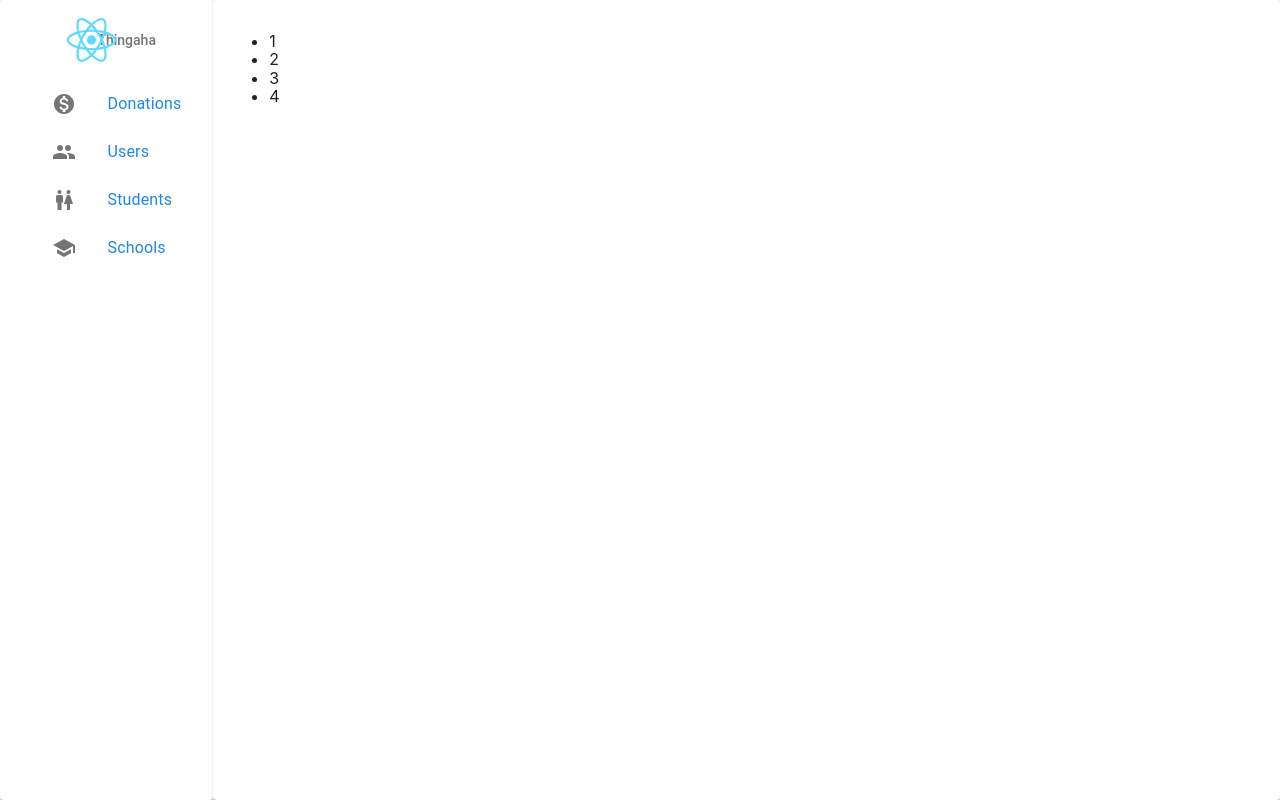
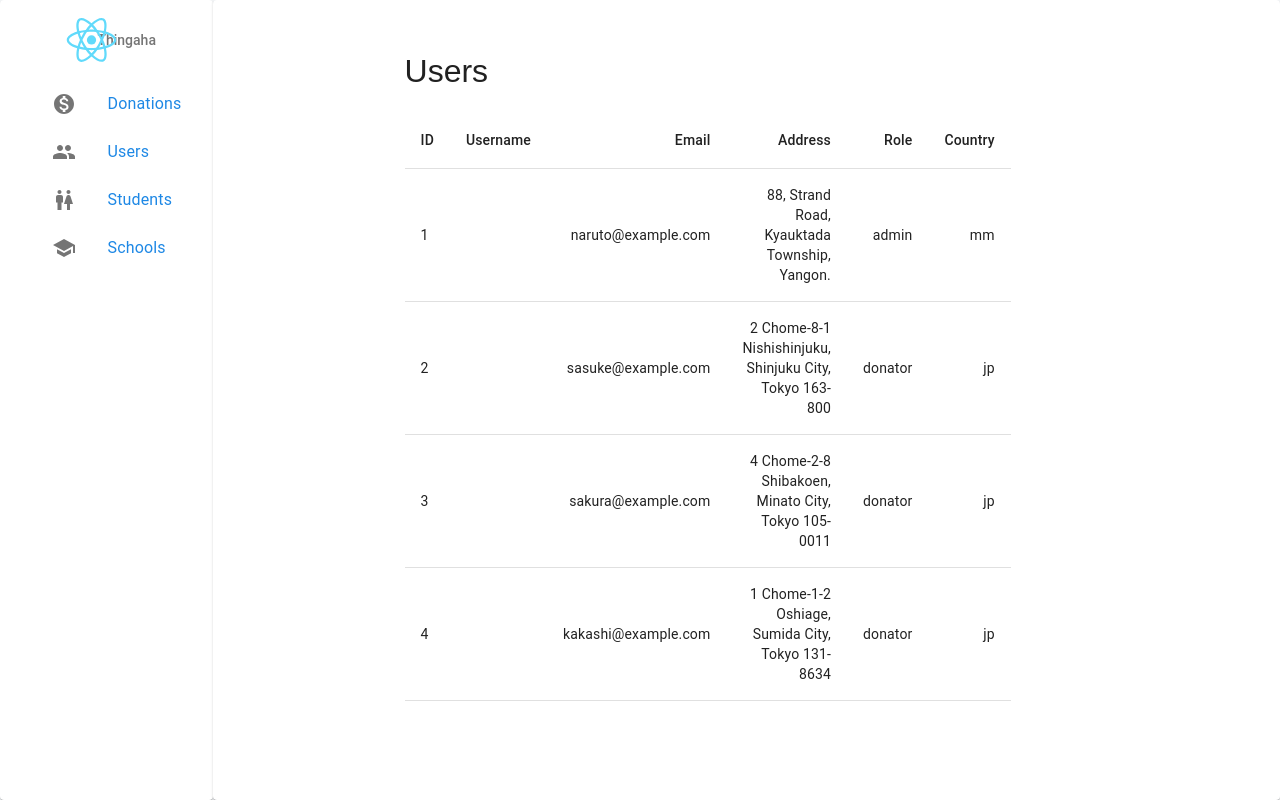
Before and after one commit to thingaha/thingaha-web, a React (Create React App) app in the folder frontend/: page /users in a window 1280 px wide. Built offline with nearby package versions, Linux system fonts and the light colour scheme.

Commit message:
Added redux thunk and render usres with table view

```diff
--- a/frontend/package.json
+++ b/frontend/package.json
@@ -15,6 +15,7 @@
     "react-router-dom": "^5.2.0",
     "react-scripts": "3.4.1",
     "redux": "^4.0.5",
+    "redux-thunk": "^2.3.0",
     "styled-components": "^5.1.1",
     "styled-normalize": "^8.0.7"
   },
--- a/frontend/src/components/layouts/ContentView.js
+++ b/frontend/src/components/layouts/ContentView.js
@@ -1,6 +1,7 @@
 import React from 'react'
 import styled from 'styled-components'
 import { Grid, Paper } from '@material-ui/core'
+import { media } from '../../styles/variables'
 
 const View = styled(Paper)`
   height: auto;
@@ -9,10 +10,21 @@ const View = styled(Paper)`
   padding: 1rem;
 `
 
+const Wrapper = styled.div`
+  width: 100%;
+  margin: 1rem auto;
+
+  ${media.tabletPortraitUp} {
+    width: 70%;
+  }
+`
+
 const ContentView = (props) => {
   return (
     <Grid container item xs={10} direction="column">
-      <View>{props.children}</View>
+      <View>
+        <Wrapper>{props.children}</Wrapper>
+      </View>
     </Grid>
   )
 }
--- a/frontend/src/components/users/Users.js
+++ b/frontend/src/components/users/Users.js
@@ -1,6 +1,21 @@
 import React, { useEffect } from 'react'
 import { connect } from 'react-redux'
-import { GET_ALL_USERS } from '../../store/actions/users'
+import styled from 'styled-components'
+import { fetchUsers } from '../../store/actions/users'
+import Table from '@material-ui/core/Table'
+import TableBody from '@material-ui/core/TableBody'
+import TableCell from '@material-ui/core/TableCell'
+import TableHead from '@material-ui/core/TableHead'
+import TableRow from '@material-ui/core/TableRow'
+import Paper from '@material-ui/core/Paper'
+
+const Wrapper = styled.div`
+  width: 70%;
+  display: flex;
+  flex-direction: column;
+  justify-content: center;
+  padding: 0 20px;
+`
 
 const Users = ({ users: { users }, getAllUsers }) => {
   useEffect(() => {
@@ -8,11 +23,35 @@ const Users = ({ users: { users }, getAllUsers }) => {
   }, [])
 
   return (
-    <ul>
-      {users.map((user) => {
-        return <li>{user.id}</li>
-      })}
-    </ul>
+    <Wrapper component={Paper}>
+      <h1>Users</h1>
+      <Table aria-label="simple table">
+        <TableHead>
+          <TableRow>
+            <TableCell align="right">ID</TableCell>
+            <TableCell align="right">Username</TableCell>
+            <TableCell align="right">Email</TableCell>
+            <TableCell align="right">Address</TableCell>
+            <TableCell align="right">Role</TableCell>
+            <TableCell align="right">Country</TableCell>
+          </TableRow>
+        </TableHead>
+        <TableBody>
+          {users.map((user) => (
+            <TableRow key={user.id}>
+              <TableCell component="th" scope="row">
+                {user.id}
+              </TableCell>
+              <TableCell align="right">{user.username}</TableCell>
+              <TableCell align="right">{user.email}</TableCell>
+              <TableCell align="right">{user.address}</TableCell>
+              <TableCell align="right">{user.role}</TableCell>
+              <TableCell align="right">{user.country}</TableCell>
+            </TableRow>
+          ))}
+        </TableBody>
+      </Table>
+    </Wrapper>
   )
 }
 
@@ -23,7 +62,7 @@ const mapStateToProps = ({ users }) => ({
 const mapDispatchToProps = (dispatch) => {
   return {
     // dispatching plain actions
-    getAllUsers: () => dispatch({ type: GET_ALL_USERS }),
+    getAllUsers: () => dispatch(fetchUsers()),
   }
 }
 
--- a/frontend/src/store/actions/users.js
+++ b/frontend/src/store/actions/users.js
@@ -1 +1,8 @@
 export const GET_ALL_USERS = 'USERS/ALL'
+
+export const fetchUsers = () => {
+  return (dispatch) =>
+    dispatch({
+      type: GET_ALL_USERS,
+    })
+}
--- a/frontend/src/store/configureStore.js
+++ b/frontend/src/store/configureStore.js
@@ -1,6 +1,7 @@
-import { createStore } from 'redux'
+import { createStore, applyMiddleware } from 'redux'
 import combinedReducer from './reducers'
+import thunk from 'redux-thunk'
 
-const store = createStore(combinedReducer)
+const store = createStore(combinedReducer, applyMiddleware(thunk))
 
 export default store
--- a/frontend/src/store/reducers/users.js
+++ b/frontend/src/store/reducers/users.js
@@ -38,8 +38,6 @@ const getUsers = () => {
 }
 
 export default (state = { users: [] }, action) => {
-  console.log('From get users', state, action)
-
   switch (action.type) {
     case GET_ALL_USERS:
       return {
```
Also changed, not shown: 1 other file (tests, documents, lock files or other folders).
